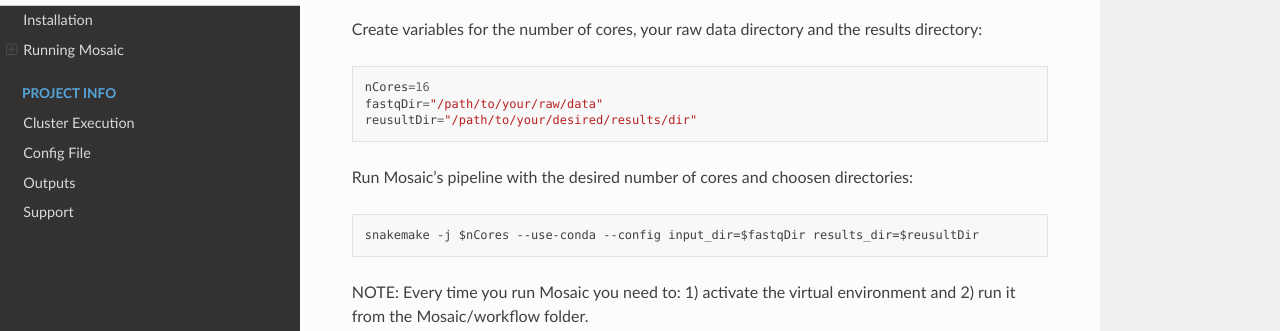
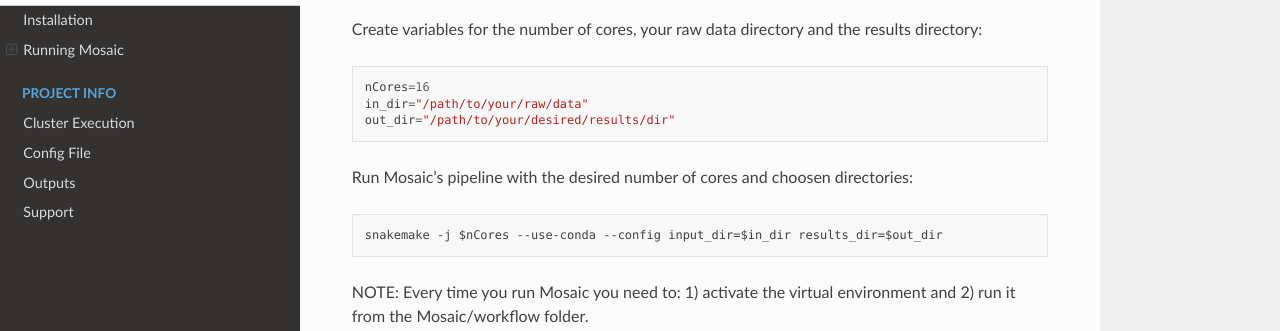
Before and after one commit to lauramilena3/Mosaic, a Sphinx documentation site: the page built from docs/getting_started/userGuide.rst, in a window 1280 px wide and 900 px high, scrolled down 551 px. Shown: the part 163-494 px from the top of the window. Built offline with Sphinx 7.4.7 and the Read the Docs theme 2.0.0, drawn with Linux system fonts in a browser that asks for light colours.

Commit message:
Update userGuide.rst

```diff
--- a/docs/getting_started/userGuide.rst
+++ b/docs/getting_started/userGuide.rst
@@ -28,12 +28,12 @@
 Create variables for the number of cores, your raw data directory and the results directory::
 
    nCores=16
-   fastqDir="/path/to/your/raw/data"
-   reusultDir="/path/to/your/desired/results/dir"
+   in_dir="/path/to/your/raw/data"
+   out_dir="/path/to/your/desired/results/dir"
 
 Run Mosaic's pipeline with the desired number of cores and choosen directories::
 
-   snakemake -j $nCores --use-conda --config input_dir=$fastqDir results_dir=$reusultDir
+   snakemake -j $nCores --use-conda --config input_dir=$in_dir results_dir=$out_dir
 
 NOTE: Every time you run Mosaic you need to: 1) activate the virtual environment and 2) run it from the Mosaic/workflow folder.
 
```
